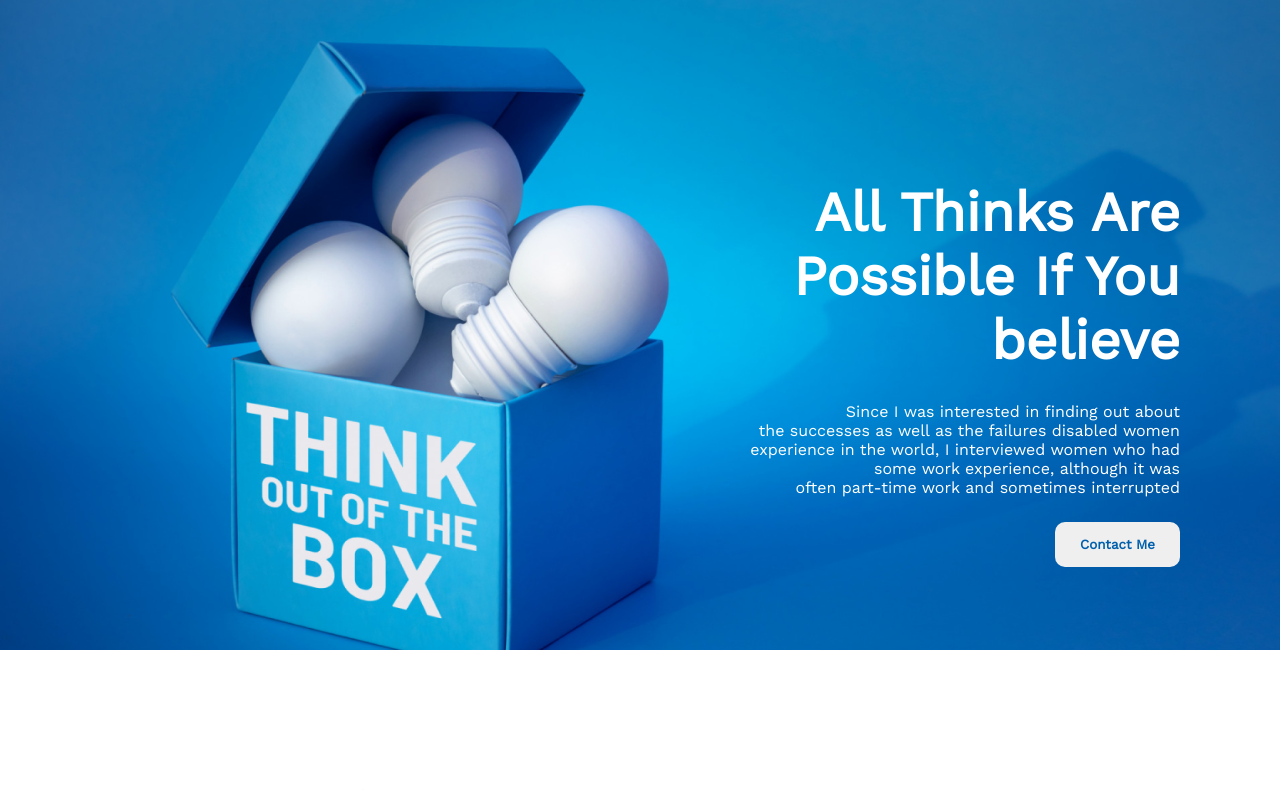
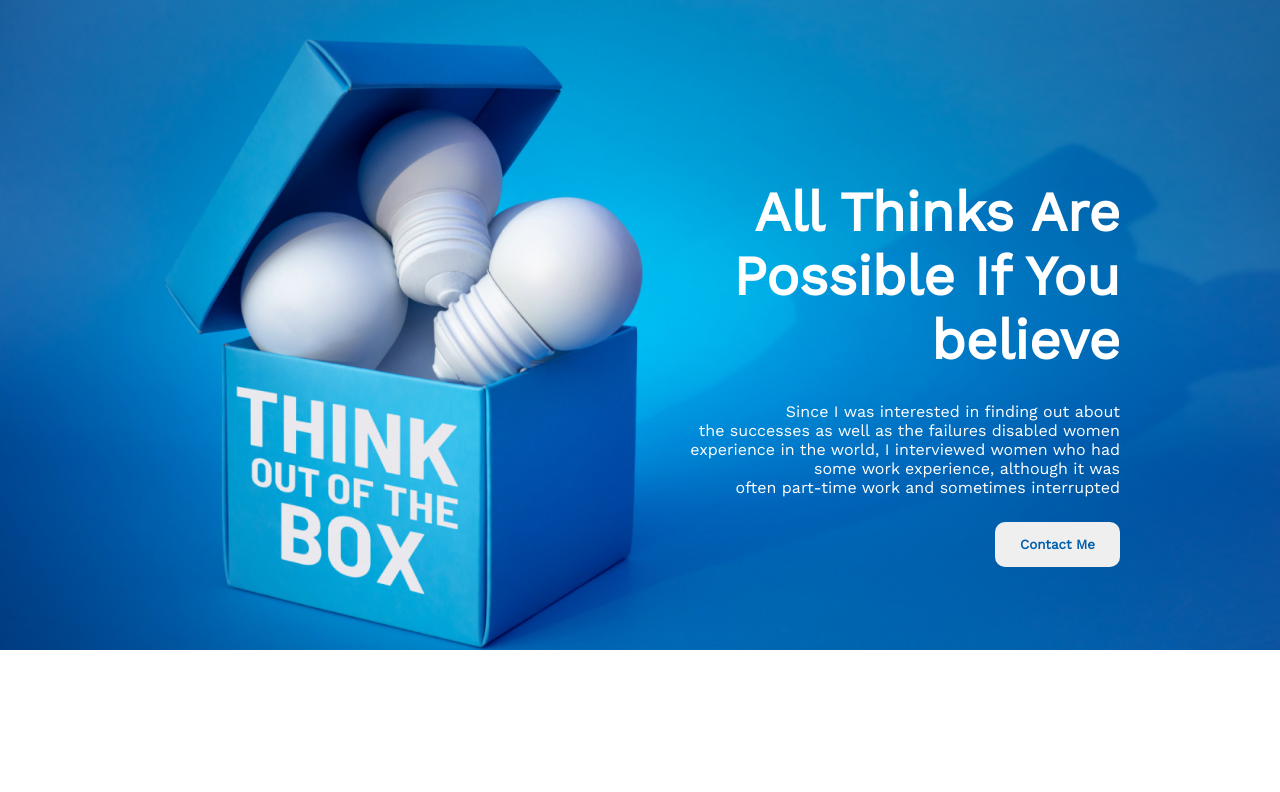
Before and after one commit to sazal932/Assignment-01, a plain HTML site: page index.html in a window 1280 px wide. Shown: the top 792 px of the page. Drawn offline with nearby package versions, Linux system fonts and the light colour scheme.

Commit message:
this is last comment

```diff
--- a/style.css
+++ b/style.css
@@ -4,7 +4,7 @@
 }
 .header-bg{
     background-image: url(images/banner/banner3.png);
-    width: 1340px;
+    width: 100%;
     height: 650px;
     background-blend-mode: overlay;
     background-size: cover;
@@ -171,6 +171,7 @@
     cursor: pointer;
 }
 .footer-container{
+    width: 100%;
     display: flex;
     color: white;
     padding-top: 100px;
```
